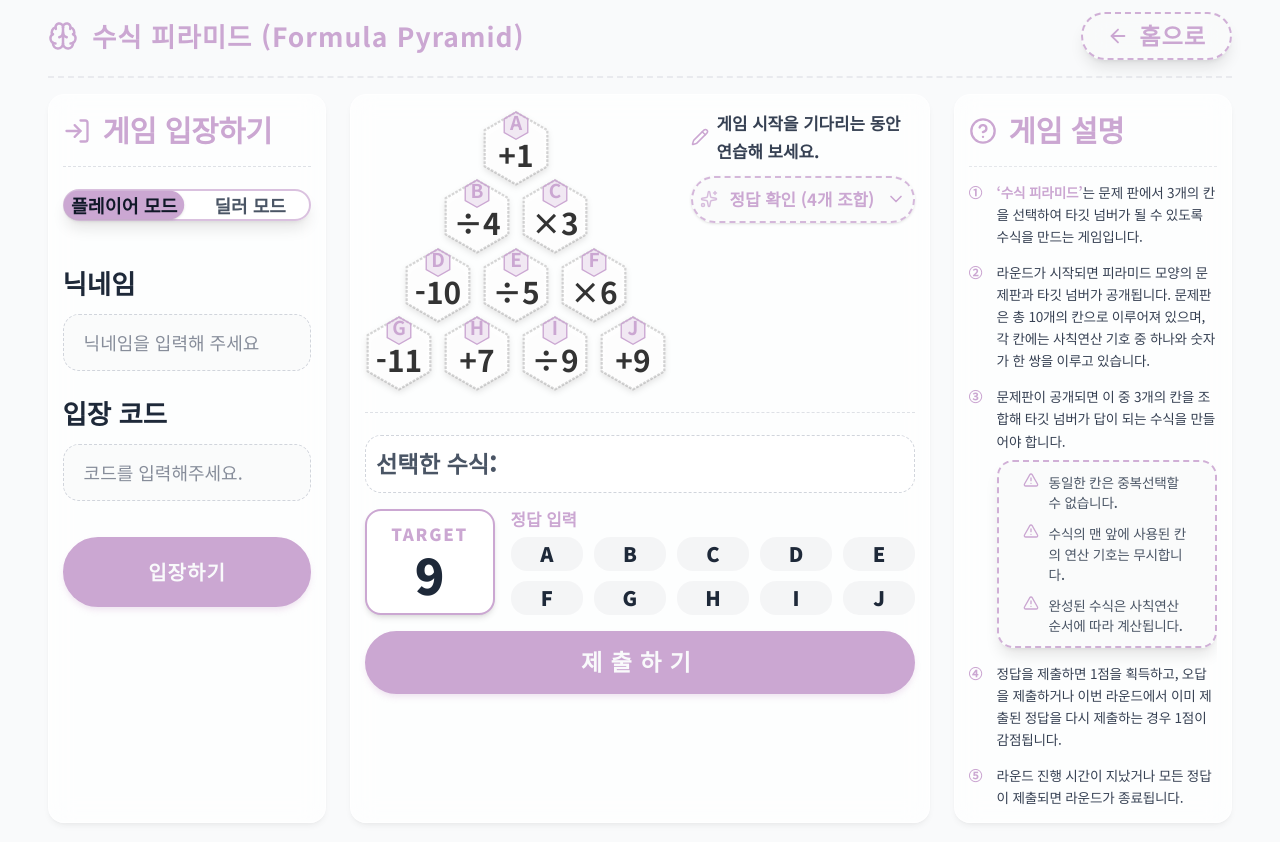
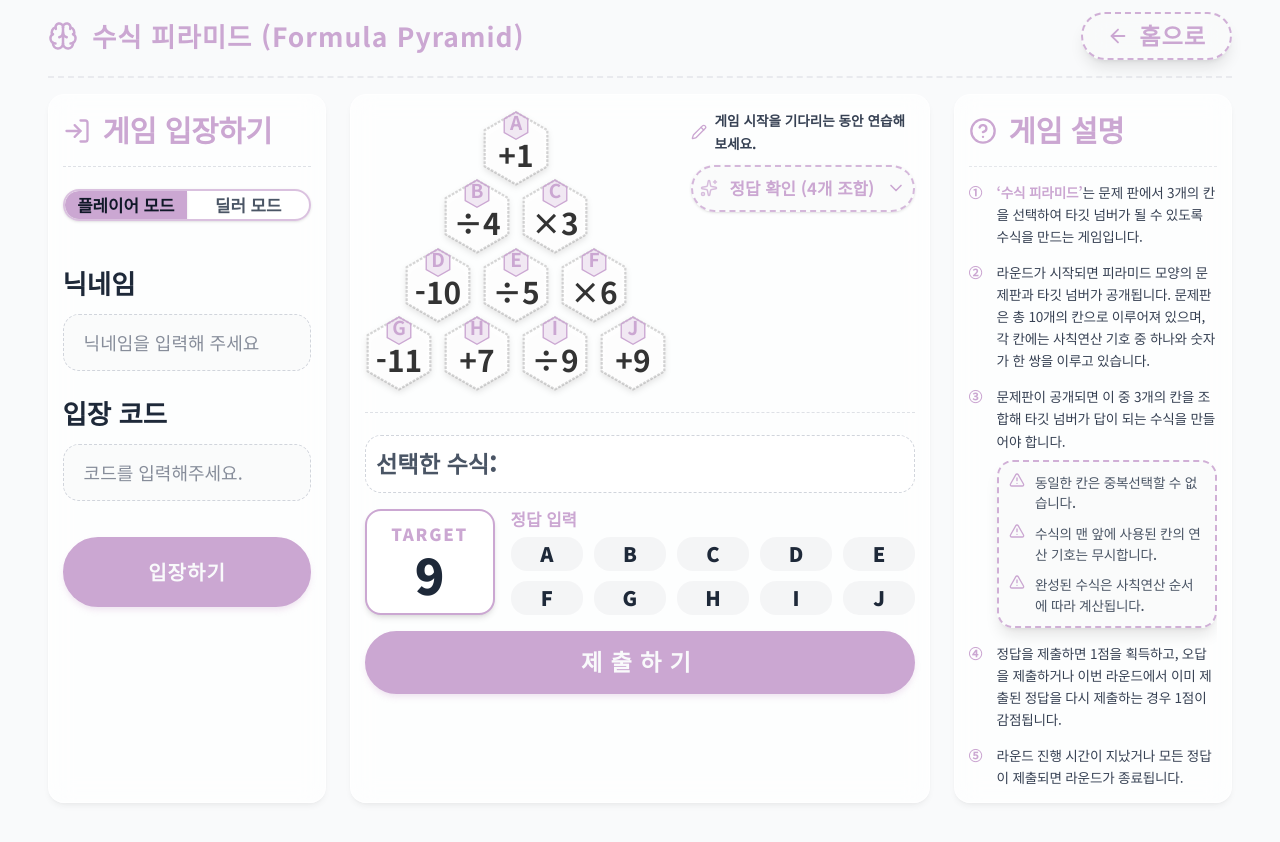
Before and after one commit to rlawlsdnjs78-infinity/infinitymath, a Next.js app: page /formula-pyramid in a window 1280 px wide. Shown: the top 842 px of the page. Built offline with nearby package versions, Linux system fonts and the light colour scheme; a web font is replaced by a local one.

Commit message:
style: refine mode tabs border touching, practice text size, 2-column no-scroll practice answers, and warning box padding

```diff
--- a/src/app/formula-pyramid/page.tsx
+++ b/src/app/formula-pyramid/page.tsx
@@ -1337,16 +1337,16 @@ export default function FormulaPyramidPage() {
             {/* 탭 버튼: 방에 입장 중이 아닐 때만 표시 */}
             {!inGameRoom && (
               <div className="w-full flex justify-center" style={{ marginTop: "0.5rem", marginBottom: "2.5rem" }}>
-                <div className="flex items-center rounded-full select-none bg-white/80 backdrop-blur-md border-2 border-[#CBA7D2]/70 shadow-lg w-full p-1.5 gap-2">
+                <div className="flex items-center rounded-full select-none bg-white/80 backdrop-blur-md border-2 border-[#CBA7D2]/70 shadow-sm w-full p-1 gap-0 overflow-hidden">
                   {(["player", "dealer"] as const).map((m) => (
                     <button
                       key={m}
                       type="button"
                       onClick={() => setMode(m)}
-                      className={`flex-1 py-2.5 rounded-full text-base sm:text-lg font-bold transition-all duration-200 cursor-pointer text-center ${
-                        mode === m ? "bg-[#CBA7D2] text-gray-900 shadow-sm scale-102" : "text-gray-600 hover:text-gray-800"
-                      }`}
-                      style={{ fontFamily: "var(--font-chalk)" }}
+                      className={`flex-1 py-2.5 font-bold transition-all duration-200 cursor-pointer text-center ${
+                        mode === m ? "bg-[#CBA7D2] text-gray-900 shadow-sm" : "text-gray-600 hover:text-gray-800"
+                      } ${m === "player" ? "rounded-l-full" : "rounded-r-full"}`}
+                      style={{ fontFamily: "var(--font-chalk)", fontSize: "1.05rem" }}
                     >
                       {m === "player" ? "플레이어 모드" : "딜러 모드"}
                     </button>
@@ -1527,8 +1527,8 @@ export default function FormulaPyramidPage() {
 
                     {/* 우측: 연습 설명 & 정답 확인 (overflow 방지: relative→static, 박스 안에서 스크롤) */}
                     <div className="flex-1 w-full flex flex-col items-center xl:items-stretch gap-2.5">
-                      <div className="flex items-center gap-2 text-gray-700 font-semibold justify-center xl:justify-start" style={{ fontFamily: "var(--font-chalk)", fontSize: "1.05rem" }}>
-                        <Pencil size={18} className="text-[#CBA7D2] flex-shrink-0" />
+                      <div className="flex items-center gap-2 text-gray-700 font-semibold justify-center xl:justify-start" style={{ fontFamily: "var(--font-chalk)", fontSize: "0.85rem" }}>
+                        <Pencil size={16} className="text-[#CBA7D2] flex-shrink-0" />
                         <span>게임 시작을 기다리는 동안 연습해 보세요.</span>
                       </div>
 
@@ -1544,24 +1544,26 @@ export default function FormulaPyramidPage() {
                         {showSolutions ? <ChevronUp size={20} /> : <ChevronDown size={20} />}
                       </button>
 
-                      {/* 정답 목록: 고정 높이 박스(피라미드 높이 내에 쏙 들어가도록 컴팩트 조정) */}
+                      {/* 정답 목록: 스크롤 없이 한눈에 볼 수 있는 2열 컴팩트 박스 */}
                       {showSolutions && (
                         <div
-                          className="w-full bg-gray-50/98 rounded-2xl border-2 border-dashed border-[#CBA7D2]/90 shadow-xl flex flex-col backdrop-blur-md overflow-y-auto"
-                          style={{ padding: "0.35rem 0.45rem", gap: "0.25rem", maxHeight: "135px" }}
-                        >
+                          className="w-full bg-gray-50/98 rounded-2xl border-2 border-dashed border-[#CBA7D2]/90 shadow-xl backdrop-blur-md"
+                          style={{ padding: "0.45rem" }}
+                        >
+                          <div className="grid grid-cols-1 sm:grid-cols-2 gap-1.5">
                             {validSolutions.map((sol, idx) => (
                               <button
                                 key={idx}
                                 type="button"
                                 onClick={() => { setSelectedNodes(sol.nodes); setTempNotice(null); }}
-                              className="w-full flex items-center justify-between rounded-2xl bg-white/80 backdrop-blur-md hover:bg-[#CBA7D2] hover:text-gray-900 text-gray-800 transition-all border border-gray-200/80 cursor-pointer shadow-sm group flex-shrink-0"
-                              style={{ paddingTop: "0.25rem", paddingBottom: "0.25rem", paddingLeft: "0.65rem", paddingRight: "0.65rem", fontFamily: "var(--font-chalk)" }}
-                            >
-                              <span className="font-black text-[#CBA7D2] group-hover:text-gray-900 tracking-widest" style={{ fontSize: "1.05rem" }}>{sol.nodes.join(" ")}</span>
-                              <span className="text-gray-600 group-hover:text-gray-900 font-extrabold tracking-wide" style={{ fontSize: "0.85rem" }}>{sol.formulaStr}</span>
+                                className="w-full flex items-center justify-between rounded-2xl bg-white/90 backdrop-blur-md hover:bg-[#CBA7D2] hover:text-gray-900 text-gray-800 transition-all border border-gray-200/80 cursor-pointer shadow-sm group py-1.5 px-3"
+                                style={{ fontFamily: "var(--font-chalk)" }}
+                              >
+                                <span className="font-black text-[#CBA7D2] group-hover:text-gray-900 tracking-wider" style={{ fontSize: "0.85rem" }}>{sol.nodes.join(" ")}</span>
+                                <span className="text-gray-600 group-hover:text-gray-900 font-extrabold tracking-tight" style={{ fontSize: "0.85rem" }}>{sol.formulaStr}</span>
                               </button>
                             ))}
+                          </div>
                         </div>
                       )}
                     </div>
@@ -1923,7 +1925,7 @@ export default function FormulaPyramidPage() {
                       </p>
                       <div
                         className="w-full rounded-2xl shadow-lg border-2 border-dashed border-[#CBA7D2]/90 bg-gray-50/80 backdrop-blur-md"
-                        style={{ paddingLeft: "1.5rem", paddingRight: "1.5rem", paddingTop: "0.65rem", paddingBottom: "0.65rem", display: "flex", flexDirection: "column", gap: "0.65rem" }}
+                        style={{ padding: "0.65rem", display: "flex", flexDirection: "column", gap: "0.65rem" }}
                       >
                         {[
                           "동일한 칸은 중복선택할 수 없습니다.",
```
Lines whose indentation alone changed are shown as unchanged.
